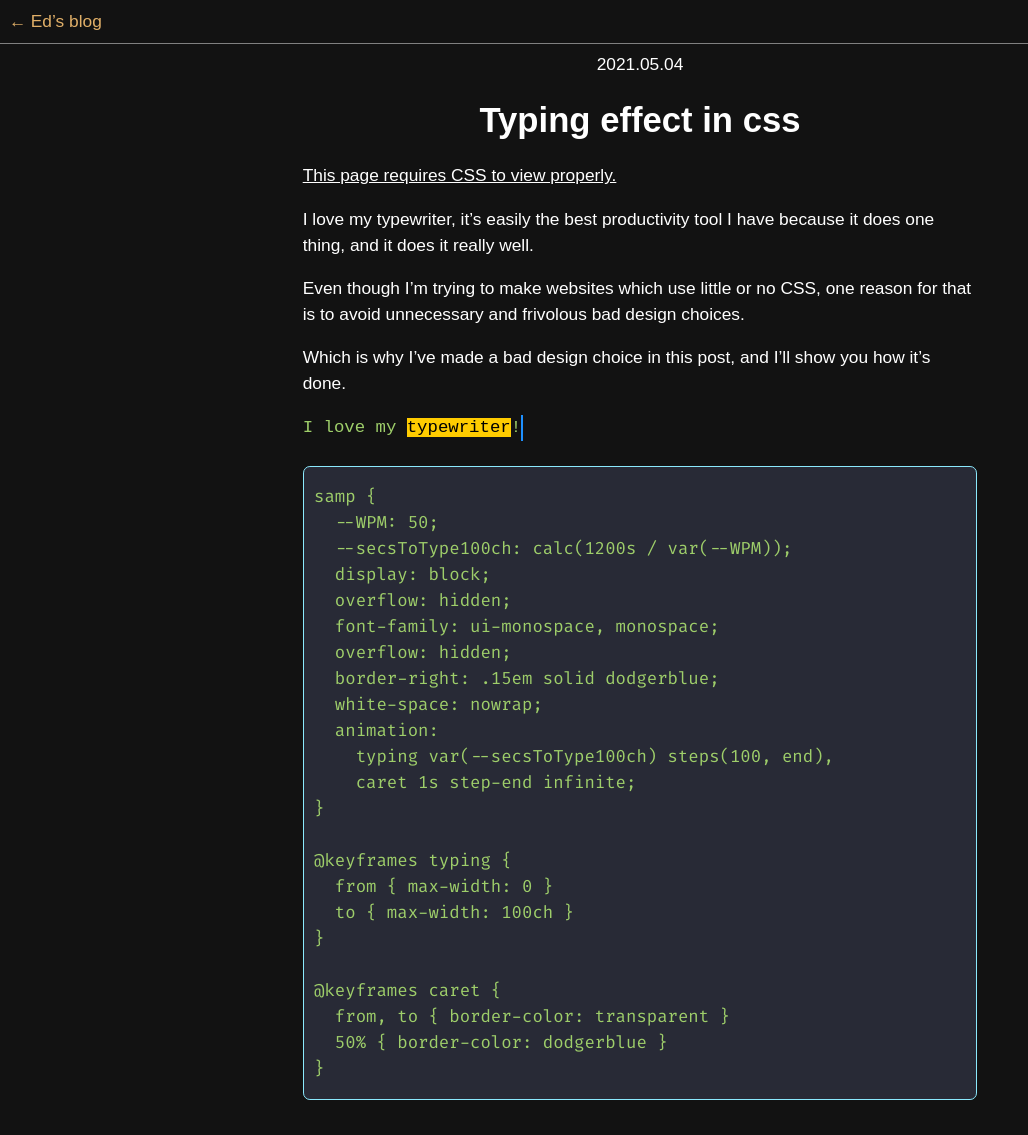
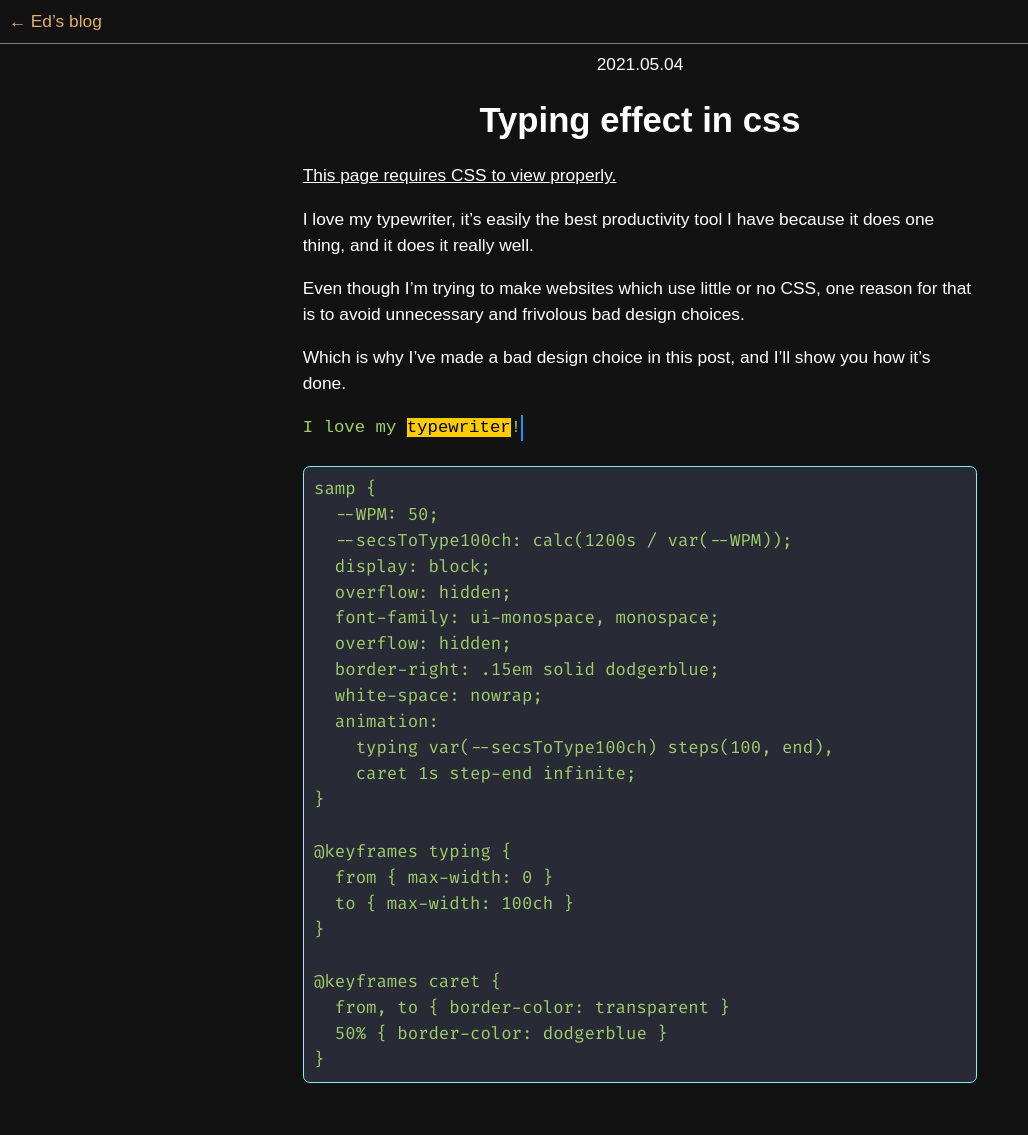
Before and after one commit to edbritton/edbritton.github.io, a Jekyll site: the page built from blog/_posts/2021-05-04-Typing-effect-in-CSS.md, in a window 1280 px wide and 1135 px high. Shown: the whole window, without its empty margins (0-1028 px from the left). Built offline with Jekyll 4.4.1, drawn with Linux system fonts in a browser that asks for light colours; nearby versions of some CDN libraries; our own code applies the rules of GitHub Pages for plain Markdown files.

Commit message:
Slimmer PRE padding

```diff
--- a/assets/css/styles.scss
+++ b/assets/css/styles.scss
@@ -55,11 +55,11 @@ tt, code, kbd, samp, pre, xmp, plaintext, listing {
   font-family: 'Fira Code', ui-monospace, monospace;
 }
 
-:not(center) pre {
+:not(center) > pre {
   background: #282A36;
   border: thin solid #8BE9FD;
   border-radius: 0.4em;
-  padding: 1em 1ch;
+  padding: 0.5em 1ch;
 }
 
 p:not([align="center"]) { -webkit-hyphens: auto }
```
